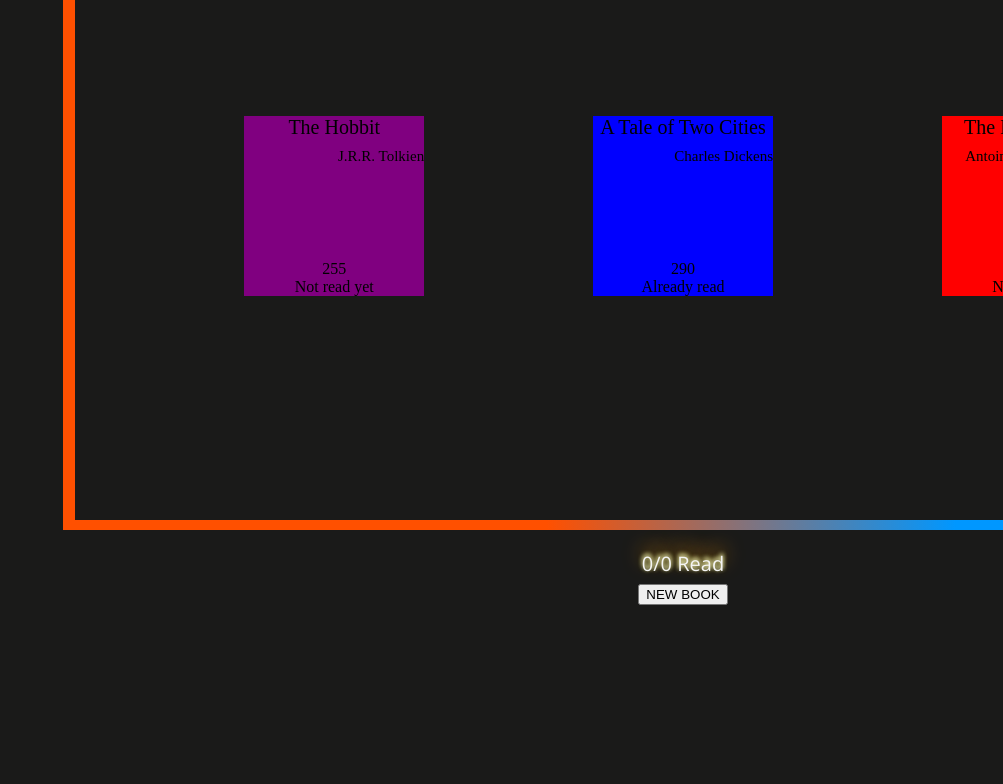
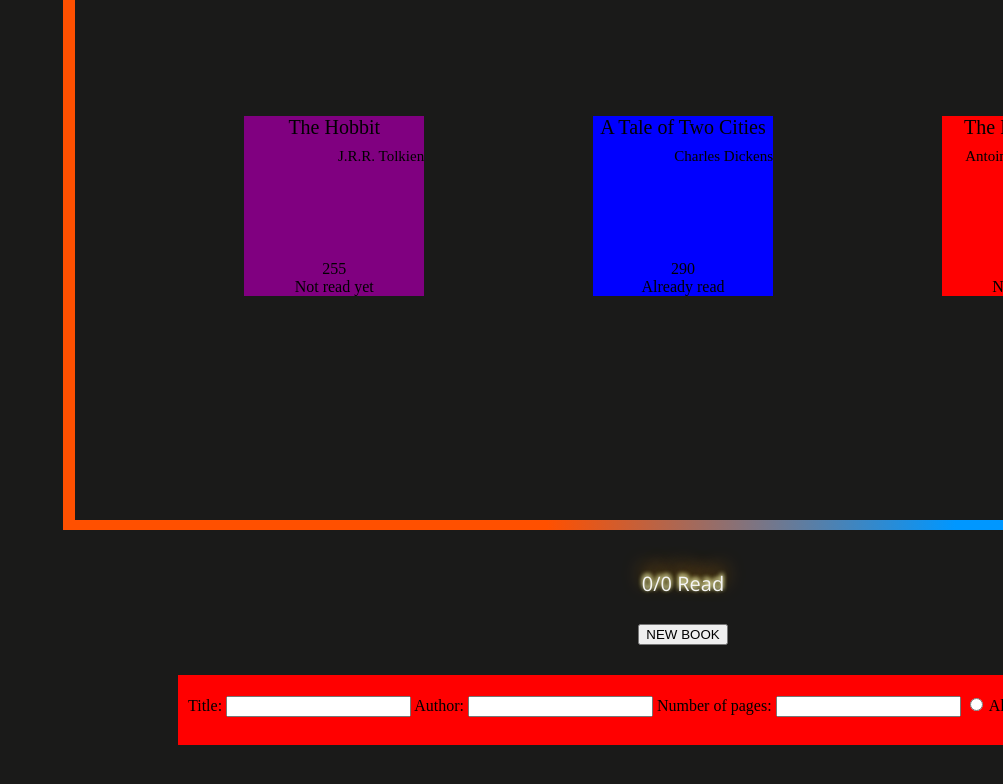
Before and after one commit to raduxc44/Library-Odin, a plain HTML site: page index.html in a window 1280 px wide. Both pictures are taken after a click on the button "NEW BOOK". Shown: the part 280-1064 px from the top of the page, without its empty margins (277-1280 px from the left). Drawn offline with nearby package versions, Linux system fonts and the light colour scheme.

Commit message:
The button now pulls a form for a new book data fill

```diff
--- a/index.html
+++ b/index.html
@@ -27,6 +27,25 @@
 
         <button class="new-butt">NEW BOOK</button>
 
+        <form class= 'form-body hidden' action="">
+
+            <label for="title">Title: </label>
+            <input type="text" id="title" name="book_title">
+
+            <label for="author">Author: </label>
+            <input type="text" name="book_author" id="author">
+
+            <label for="page-nr">Number of pages: </label>
+            <input type="number" id="numberOfPages" id="book_pages">
+
+            <input type="radio" id="readPositive" name="read_positive">
+            <label for="read">Already read</label>
+
+            <input type="radio" id="readNegative" name="read_negative">
+            <label for="read">Not read yet</label>
+
+        </form>
+
         <script src="./script.js" async defer></script>
     </body>
 </html>
--- a/script.js
+++ b/script.js
@@ -130,21 +130,18 @@ let bookBody = document.getElementsByClassName('book-body');
     }
 
 
-})()
+})();
 
 
 
-function newBookButton () {
+(function () {
 
-    function bookCreator () {
-
-        let formBody = document.createElement('div');
-        creatorButton.appendChild(formBody);
-
-    }
+    let creatorButton = document.getElementsByClassName('new-butt')[0]
 
 
-    let creatorButton = document.getElementsByClassName('new-butt')[0]
-    creatorButton.addEventListener('click', bookCreator());
+    function showForm () {document.getElementsByClassName('form-body')[0].style.display = 'block';}
 
-}
+
+    creatorButton.addEventListener('click', showForm);
+
+})();
--- a/style.css
+++ b/style.css
@@ -135,5 +135,31 @@ header {
     color: #f5f5f5;
     text-shadow: 0px -2px 4px #fff, 0px -2px 5px #FF3, 0px -10px 20px   #F90;
     font-size: 20px;
+    margin: 20px;
 
 }
+
+.new-butt {
+
+    margin-bottom: 30px;
+
+}
+
+.form-body {
+
+    display: flex;
+    padding-top: 20px;
+    padding-left: 10px;
+    justify-content: center;
+    align-items: center;
+    background-color: red;
+    width: 1000px;
+    height: 50px;
+
+}
+
+.hidden {
+
+    display: none;
+
+}
```
